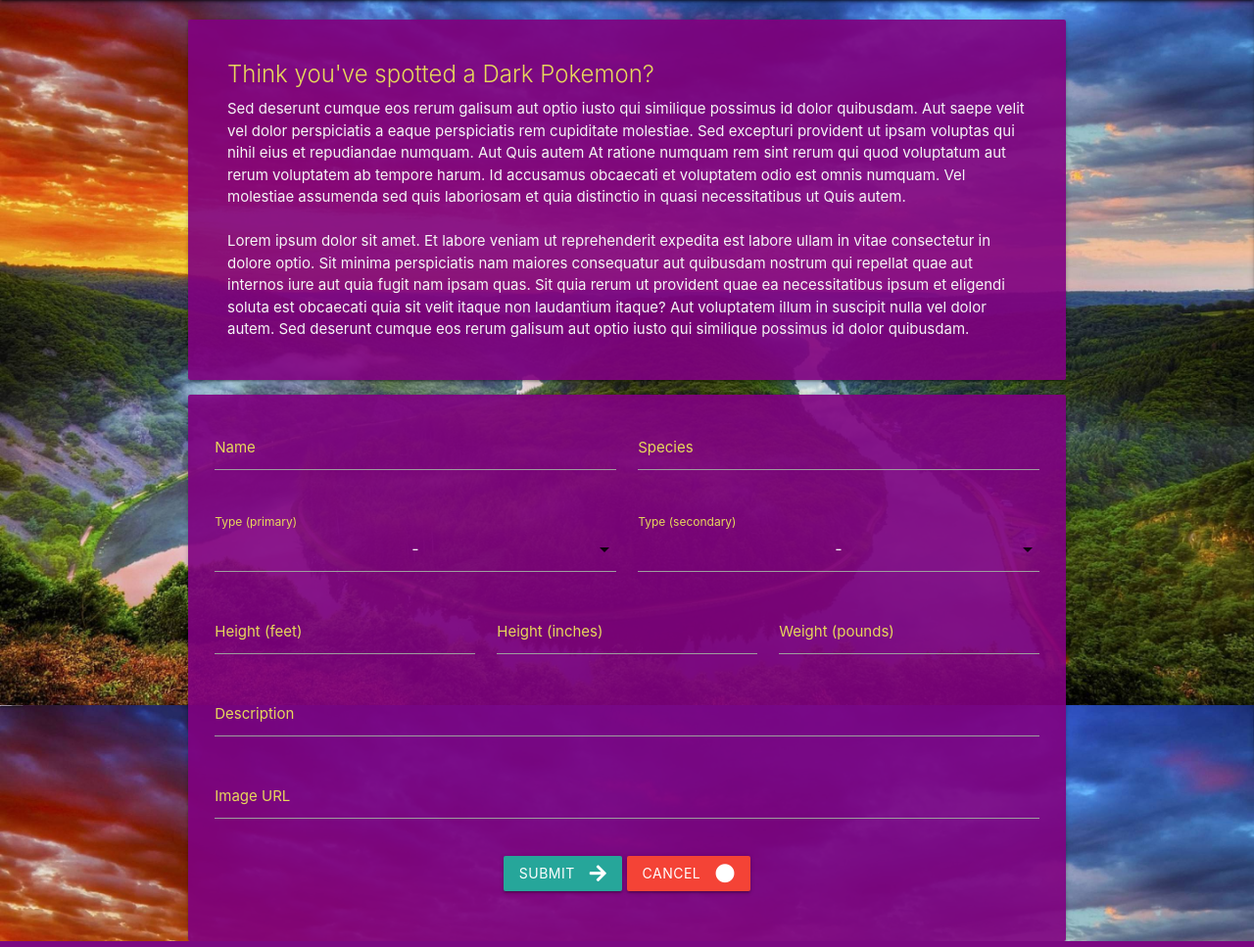
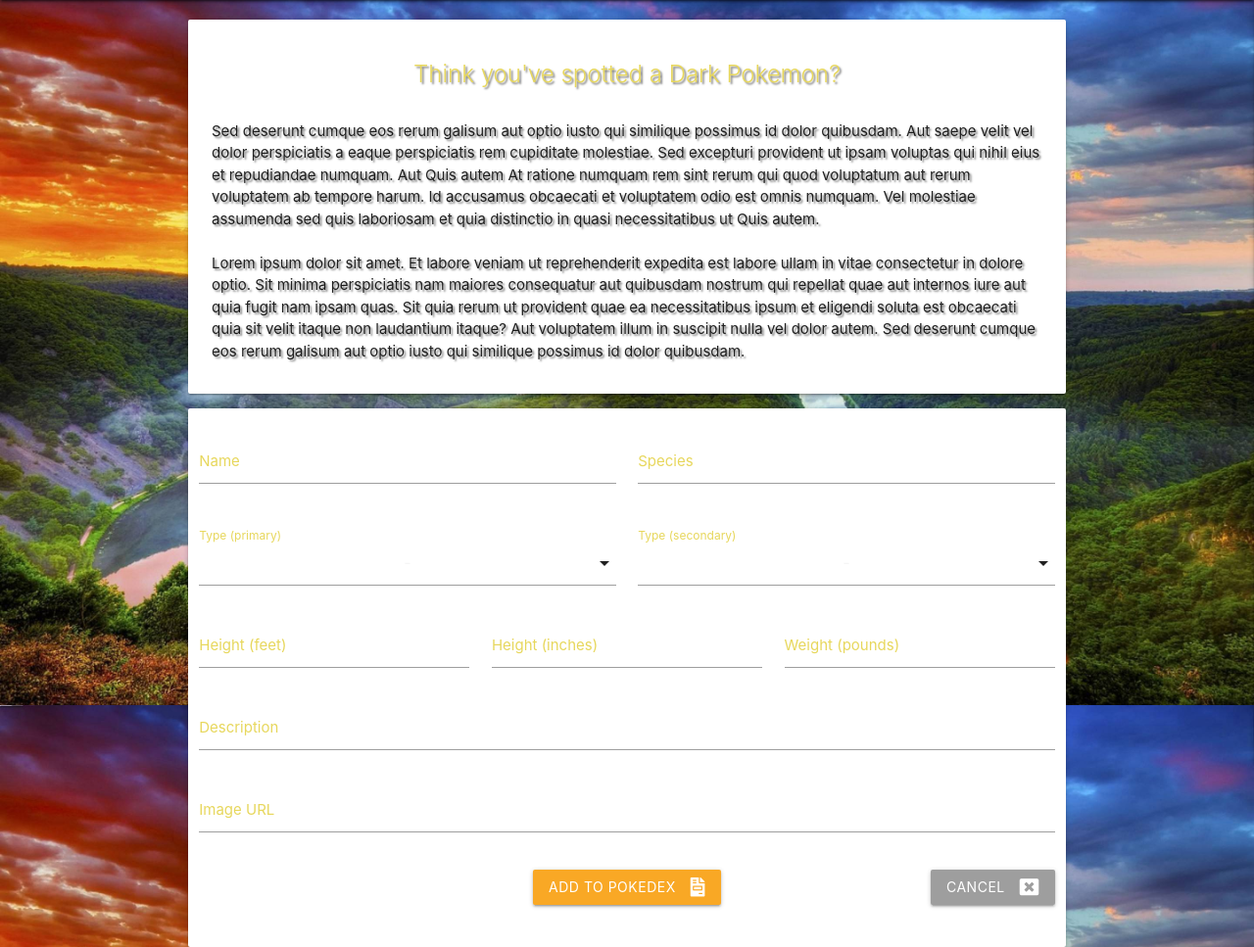
Before and after one commit to JamieM-Hub/JM-dark-pokedex, a Flask app: page /contribute in a window 1280 px wide. Shown: the part 80-1047 px from the top of the page at 98% size. Run offline with Flask 2, Linux system fonts and the light colour scheme; some libraries are stand-ins or nearby versions; some web fonts are replaced.

Commit message:
add new styling to contribute page including updated buttons

```diff
--- a/templates/contribute.html
+++ b/templates/contribute.html
@@ -2,9 +2,10 @@
 {% block content %}
 
 
-<div class="card theme">
+<div class="card pokedex-entry text-shadow">
     <div class="card-content">
-        <span class="card-title header-color">Think you've spotted a Dark Pokemon?</span>
+        <span class="card-title center-align header-color">Think you've spotted a Dark Pokemon?</span>
+        <br>
         <p>
             Sed deserunt cumque eos rerum galisum aut optio
             iusto qui similique possimus id dolor quibusdam. Aut saepe velit vel dolor perspiciatis a eaque perspiciatis
@@ -29,7 +30,7 @@
     </div> -->
 </div>
 
-<div class="row card theme">
+<div class="row card pokedex-entry">
     <form class="col s12" action="{{ url_for('contribute') }}" method="POST">
         <div class="row">
             <div class="col s12">
@@ -92,7 +93,6 @@
                 <label for="weight">Weight (pounds)</label>
             </div>
 
-
             <!-- Description -->
             <div class="input-field col s12">
                 <input id="desc" type="text" name="desc" required>
@@ -105,16 +105,21 @@
                 <label for="img_src">Image URL</label>
             </div>
 
-            <!-- action buttons -->
-            <div class="input-field col s12 center-align">
-                <button class="btn waves-effect waves-light" type="submit" name="action">Submit
-                    <i class="fas fa-arrow-right right"></i>
+            <!-- action button -->
+            <div class="input-field col s4 offset-s4 center-align">
+                <button class="btn waves-effect waves-light yellow darken-3" type="submit" name="action">
+                    Add To Pokedex
+                    <i class="fas fa-file-invoice right"></i>
                 </button>
-                <a href="{{ url_for('get_pokemon') }}" class="btn waves-effect waves-light red">
-                    Cancel <i class="fas fa-circle right"></i>
+            </div>
+
+            <!-- cancel button -->
+            <div class="input-field col s4 center-align">
+                <a href="{{ url_for('get_pokemon') }}" class="btn waves-effect waves-light grey right">
+                    Cancel <i class="fas fa-window-close right"></i>
                 </a>
+            </div>
 
-            </div>
         </div>
     </form>
 </div>
```
